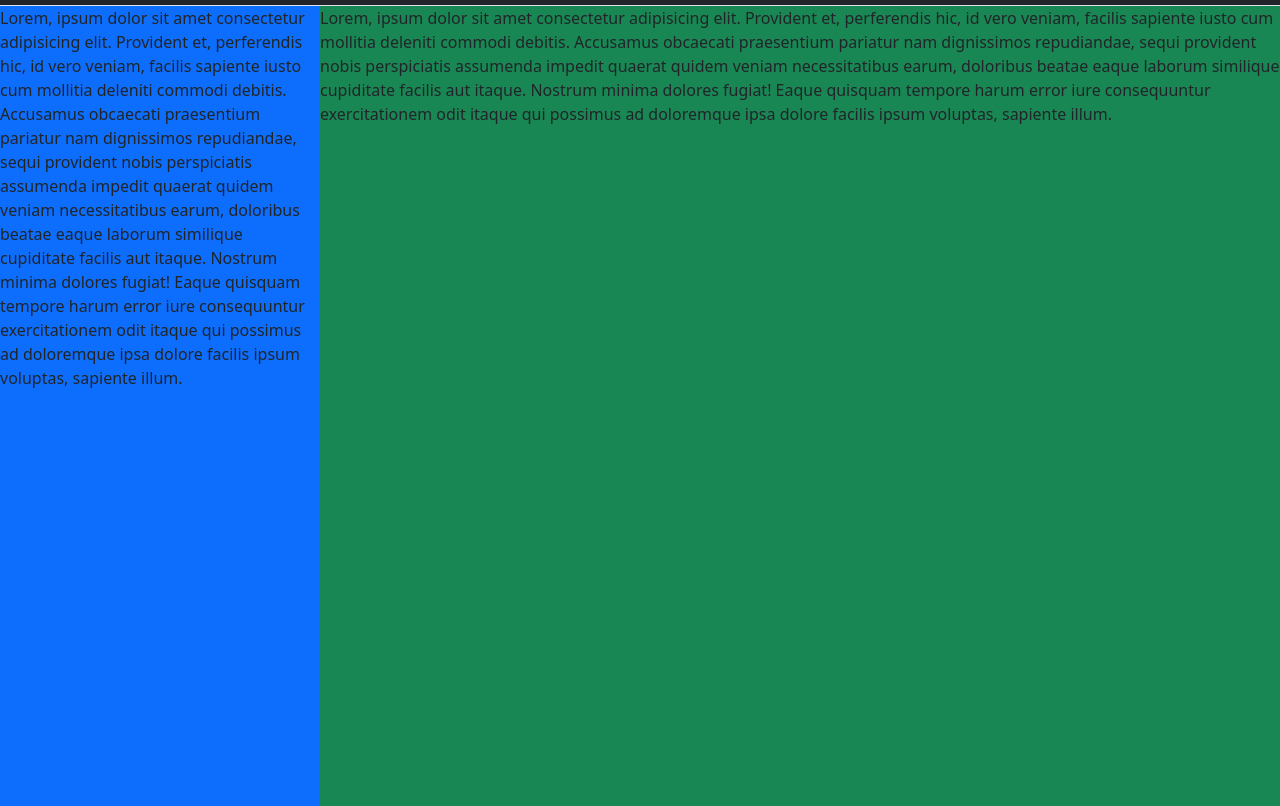
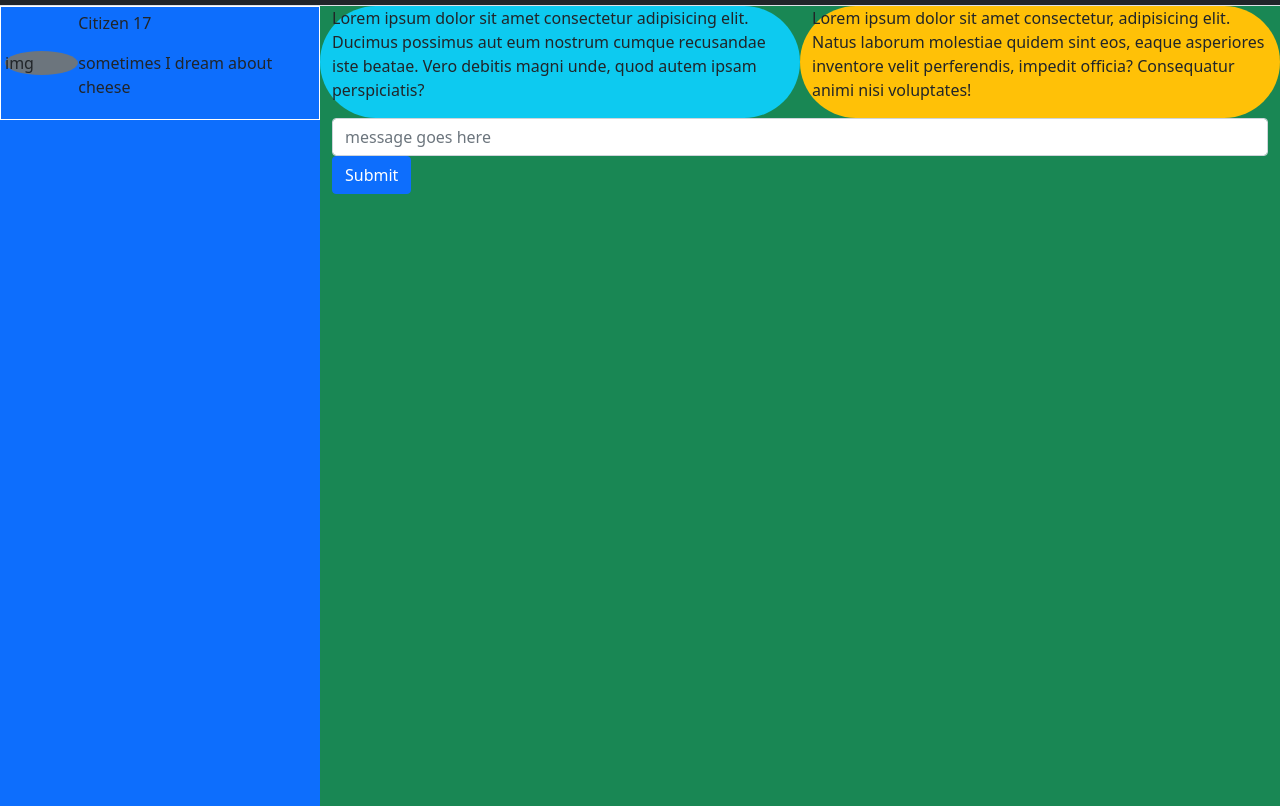
Before and after one commit to Bogos-Printed/chatbot, a website built with webpack: page src/index.html in a window 1280 px wide. Shown: the part 45-851 px from the top of the page. Built offline with nearby package versions, Linux system fonts and the light colour scheme.

Commit message:
added message bubbles and bot list

```diff
--- a/src/index.html
+++ b/src/index.html
@@ -14,14 +14,28 @@
   </header>
   <body>
     <div class="d-flex flex-wrap min-vh-100">
-    <div class="bg-primary col-3 fill">
-      <p>Lorem, ipsum dolor sit amet consectetur adipisicing elit. Provident et, perferendis hic, id vero veniam, facilis sapiente iusto cum mollitia deleniti commodi debitis. Accusamus obcaecati praesentium pariatur nam dignissimos repudiandae, sequi provident nobis perspiciatis assumenda impedit quaerat quidem veniam necessitatibus earum, doloribus beatae eaque laborum similique cupiditate facilis aut itaque. Nostrum minima dolores fugiat! Eaque quisquam tempore harum error iure consequuntur exercitationem odit itaque qui possimus ad doloremque ipsa dolore facilis ipsum voluptas, sapiente illum.</p>
+      <div class="bg-primary col-3">
+        <section class="d-flex p-1 border border-white">
+          <div class="bg-secondary rounded-circle w-25 h-50 align-self-center">img</div>
+          <div>
+            <p>Citizen 17</p>
+            <p>sometimes I dream about cheese</p>
+          </div>
+        </section>
+      </div>
+      <div class="bg-success col-9" id="chatbox">
+        <div class="bot container bg-info rounded-pill w-50 float-start">
+          <p>Lorem ipsum dolor sit amet consectetur adipisicing elit. Ducimus possimus aut eum nostrum cumque recusandae iste beatae. Vero debitis magni unde, quod autem ipsam perspiciatis?</p>
+        </div>
+        <div class="user container bg-warning rounded-pill w-50 float-end align-content-center">
+          <p>Lorem ipsum dolor sit amet consectetur, adipisicing elit. Natus laborum molestiae quidem sint eos, eaque asperiores inventore velit perferendis, impedit officia? Consequatur animi nisi voluptates!</p>
+        </div>
+        <div class="container">
+          <input class="form-control" id="message" placeholder="message goes here"></input>
+          <button type="submit" class="btn btn-primary">Submit</button>
+        </div>
+      </div>
+      <div id="root"></div>
     </div>
-    <div class=" bg-success col-9">
-      <p>Lorem, ipsum dolor sit amet consectetur adipisicing elit. Provident et, perferendis hic, id vero veniam, facilis sapiente iusto cum mollitia deleniti commodi debitis. Accusamus obcaecati praesentium pariatur nam dignissimos repudiandae, sequi provident nobis perspiciatis assumenda impedit quaerat quidem veniam necessitatibus earum, doloribus beatae eaque laborum similique cupiditate facilis aut itaque. Nostrum minima dolores fugiat! Eaque quisquam tempore harum error iure consequuntur exercitationem odit itaque qui possimus ad doloremque ipsa dolore facilis ipsum voluptas, sapiente illum.</p>
-    </div>
-    <div id="root">
-    </div>
-  </div>
   </body>
 </html>
```
